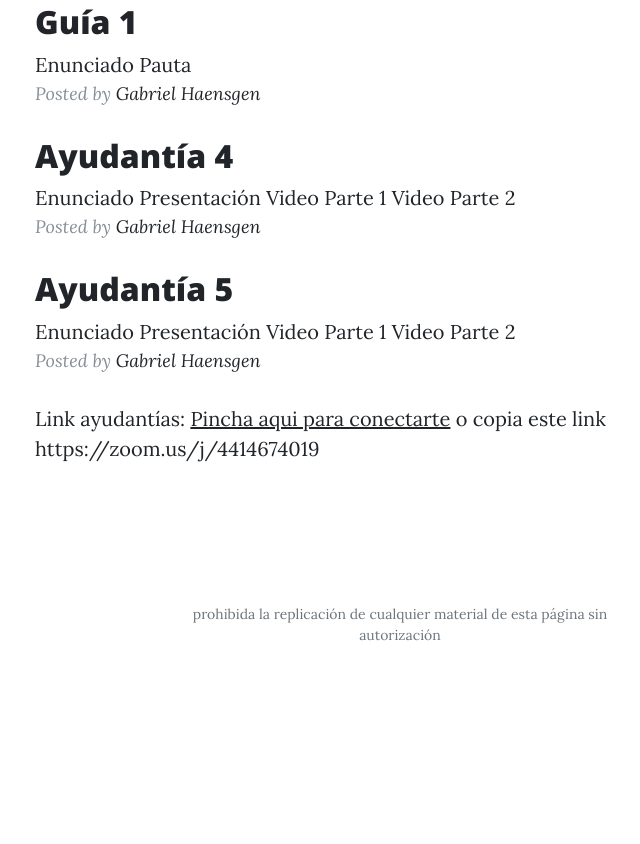
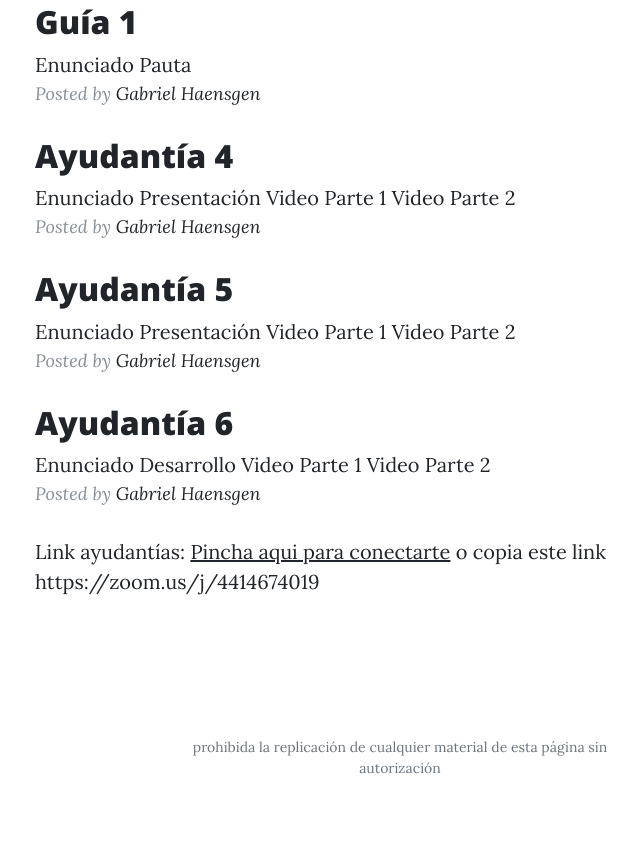
Before and after one commit to Haensgen/finanzas, a website: page index.html in a window 1280 px wide. Shown: the part 1139-1983 px from the top of the page, without its empty margins (240-880 px from the left). Before the commit the page ends 1850 px from the top, so only its background shows below. Drawn offline with nearby package versions, Linux system fonts and the light colour scheme.

Commit message:
Update index.html

```diff
--- a/index.html
+++ b/index.html
@@ -126,6 +126,17 @@
              <p class="post-meta">Posted by
             <a href="https://haensgen.github.io">Gabriel Haensgen</a>
 
+                         <h2 class="post-title">
+               Ayudantía 6
+            </h2>
+             <a href='ayudantias/ayudantia6.pdf'>Enunciado</a>
+             <a href='ayudantias/desarrolloayudantia5.pdf'>Desarrollo</a>
+             <a href='https://youtu.be/_B8Cuwt-UH8'>Video Parte 1</a>
+             <a href='https://youtu.be/FEQZ_ko_eR4'>Video Parte 2</a>
+             <p class="post-meta">Posted by
+            <a href="https://haensgen.github.io">Gabriel Haensgen</a>
+
+
 
 
 <p> Link ayudantías: <a href='https://zoom.us/j/4414674019'>Pincha aqui para conectarte</a> o copia este link https://zoom.us/j/4414674019 </p>
```
